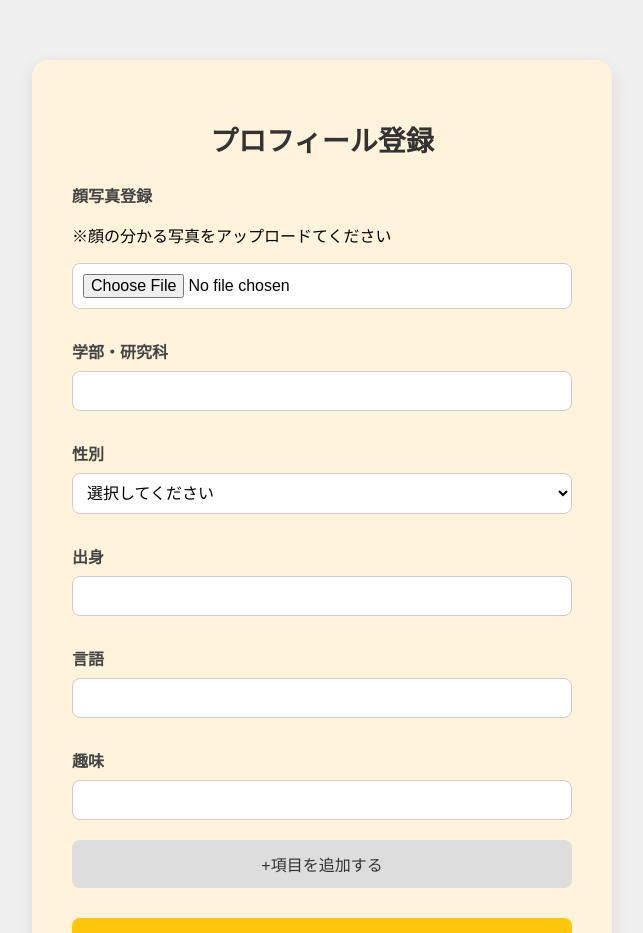
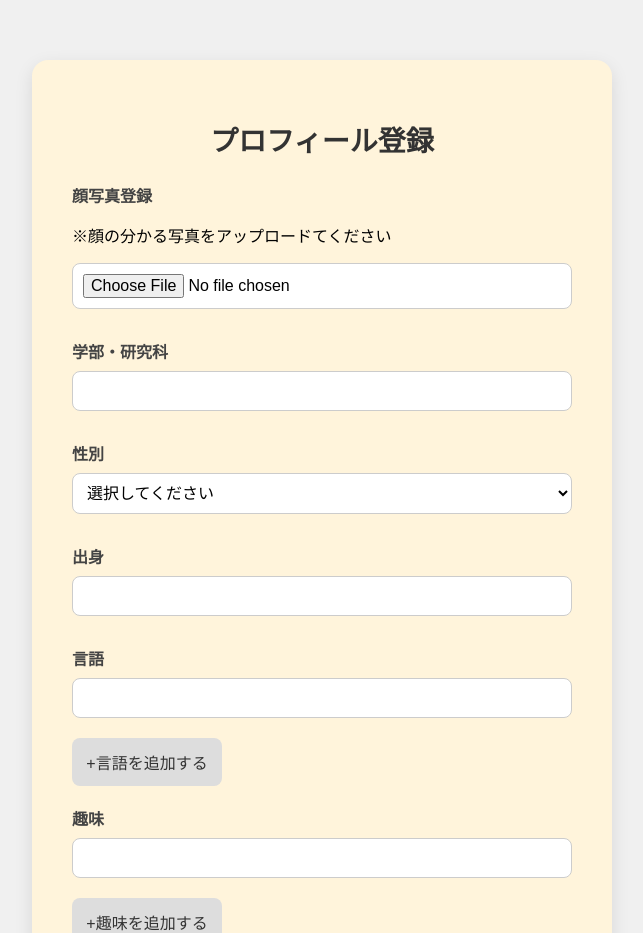
Before and after one commit to himura467/kuis-holla-nextjs, a Next.js app: page /profile in a window 1280 px wide. Shown: the top 933 px of the page, without its empty margins (318-961 px from the left). Built offline with nearby package versions, Linux system fonts and the light colour scheme.

Commit message:
言語リスト形式で入力

```diff
--- a/src/app/profile/profile.module.css
+++ b/src/app/profile/profile.module.css
@@ -41,6 +41,19 @@
   box-shadow: 0 0 0 2px rgba(66, 153, 225, 0.3);
 }
 
+.addbutton {
+  margin-top: 30px;
+  width: 30%;
+  padding: 12px;
+  background-color: #ffc40c;
+  color: white;
+  font-size: 16px;
+  border: none;
+  border-radius: 8px;
+  cursor: pointer;
+  transition: background-color 0.2s ease;
+}
+
 .button {
   margin-top: 30px;
   width: 100%;
--- a/src/components/profile.tsx
+++ b/src/components/profile.tsx
@@ -12,7 +12,7 @@ export default function Profile() {
   const [gender, setGender] = useState("");
   const [department, setDepartment] = useState("");
   const [hometown, setHometown] = useState("");
-  const [language, setLanguage] = useState("");
+  const [language, setLanguage] = useState<string[]>([""]);
   const [photo, setPhoto] = useState<File | null>(null);
 
   const [hobbies, setHobbies] = useState<string[]>([""]); // ← 複数入力対応
@@ -79,13 +79,30 @@ export default function Profile() {
         onChange={(e) => setHometown(e.target.value)}
       />
 
-      <h2 className={styles.label}>言語</h2>
-      <input
-        className={styles.input}
-        type="text"
-        value={language}
-        onChange={(e) => setLanguage(e.target.value)}
-      />
+<h2 className={styles.label}>言語</h2>
+{language.map((lang, index) => (
+  <input
+    key={index}
+    className={styles.input}
+    type="text"
+    value={lang}
+    onChange={(e) => {
+      const newLanguage = [...language];
+      newLanguage[index] = e.target.value;
+      setLanguage(newLanguage);
+    }}
+  />
+))}
+
+<button
+  type="button"
+  className={styles.addbutton}
+  onClick={() => setLanguage([...language, ""])}
+  style={{ marginTop: "10px", backgroundColor: "#ddd", color: "#333" }}
+>
+  +言語を追加する
+</button>
+
 
       <h2 className={styles.label}>趣味</h2>
       {hobbies.map((hobby, index) => (
@@ -104,11 +121,11 @@ export default function Profile() {
 
       <button
         type="button"
-        className={styles.button}
+        className={styles.addbutton}
         onClick={() => setHobbies([...hobbies, ""])}
         style={{ marginTop: "10px", backgroundColor: "#ddd", color: "#333" }}
       >
-        +項目を追加する
+        +趣味を追加する
       </button>
 
       <button className={styles.button} onClick={handleProfileSubmit}>
```
